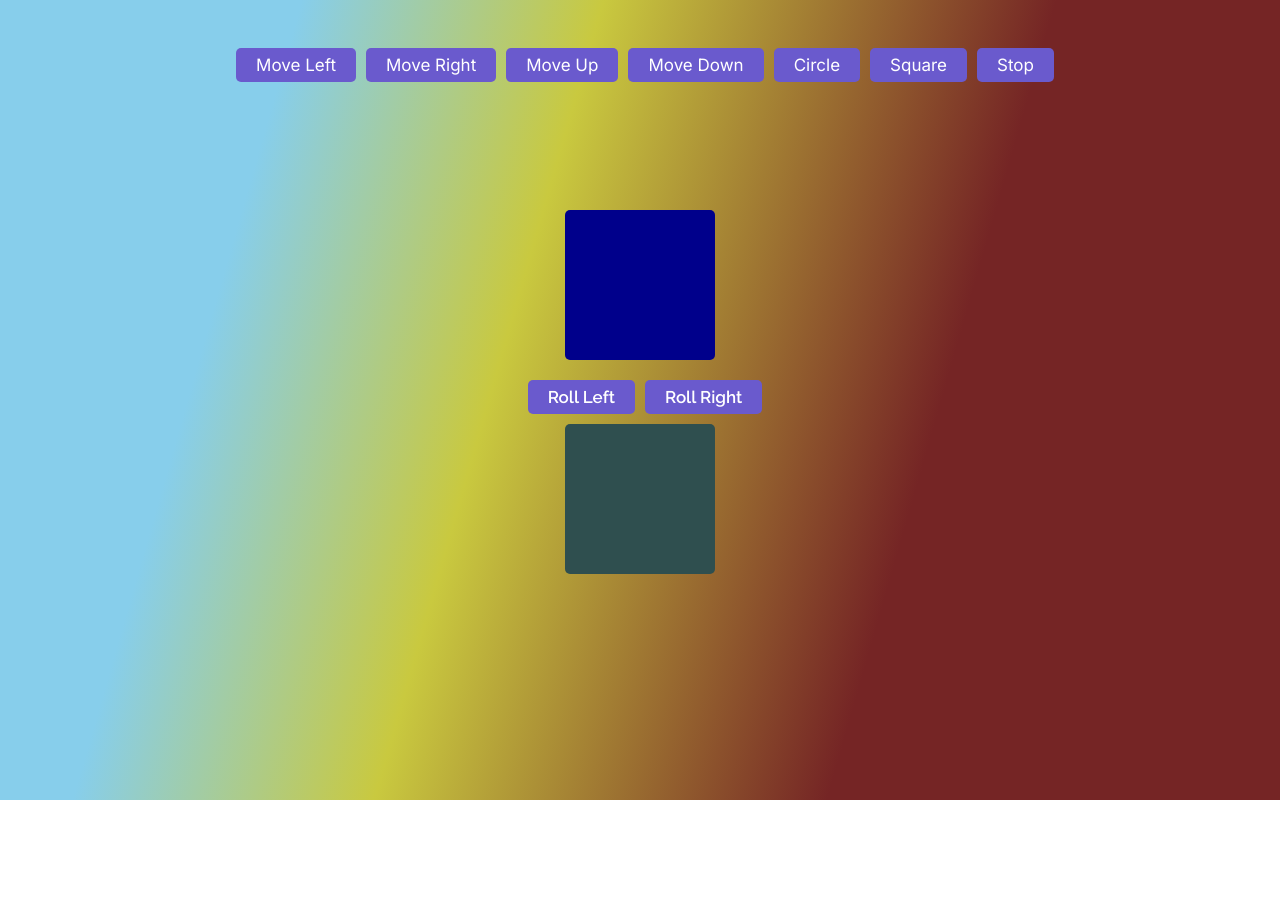
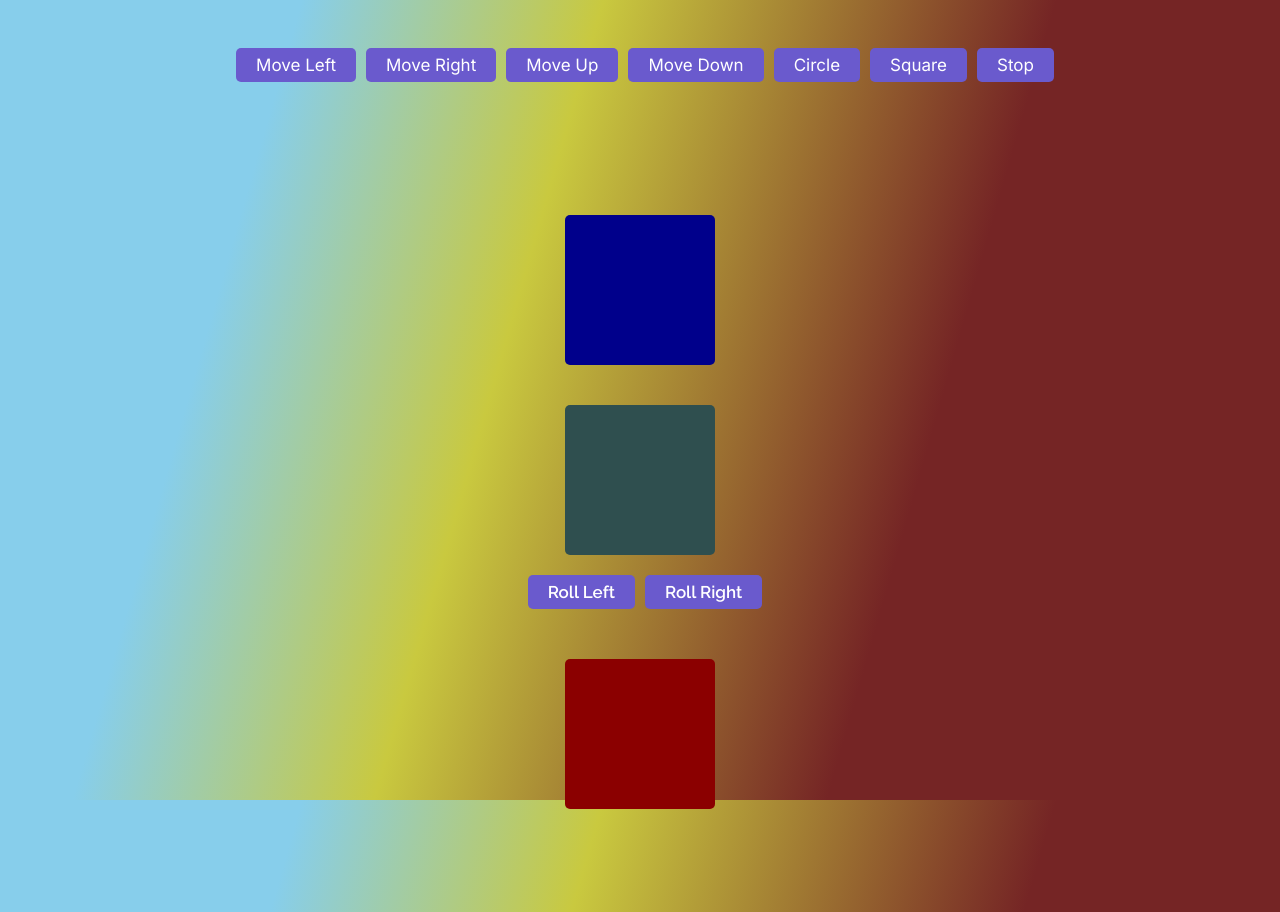
Before and after one commit to Abu-Sameer/motion, a React (Create React App) app: page / in a window 1280 px wide. Before the commit the page ends 800 px from the top, so only its background shows below. Built offline with nearby package versions, Linux system fonts and the light colour scheme; a web font is replaced by a local one.

Commit message:
Red Roll

```diff
--- a/src/All-in-one/TestBox.css
+++ b/src/All-in-one/TestBox.css
@@ -3,7 +3,7 @@
   justify-content: center;
   align-items: center;
   flex-direction: column;
-  height: 70vh;
+  height: 100vh;
 }
 
 .cont {
@@ -20,6 +20,16 @@
   padding: 10px;
   background-color: darkslategray;
   border-radius: 5px;
+  margin-top: 40px;
+}
+
+.cont-last {
+  width: 150px;
+  height: 150px;
+  padding: 10px;
+  background-color: darkred;
+  border-radius: 5px;
+  margin-top: 40px;
 }
 
 .main-btn button {
--- a/src/All-in-one/TestBox.jsx
+++ b/src/All-in-one/TestBox.jsx
@@ -1,8 +1,10 @@
 import React from 'react';
 import { motion, useAnimation } from 'framer-motion';
 import './TestBox.css';
+import { useState } from 'react';
 
 export default function TestBox() {
+  const [rotateScale, setrotateScale] = useState(false);
   const control = useAnimation();
   const controller = useAnimation();
   return (
@@ -75,6 +77,7 @@ export default function TestBox() {
       </div>
       <div className="testContainer">
         <motion.div className="cont" animate={control} />
+        <motion.div className="conto" animate={controller} />
         <div className="btn">
           <button
             onClick={() => {
@@ -82,7 +85,6 @@ export default function TestBox() {
                 x: 600,
                 rotate: 360,
                 opacity: 1,
-                initial: { opacity: 0.3 },
                 transition: { type: 'spring', stiffness: 30 },
               });
             }}
@@ -95,7 +97,6 @@ export default function TestBox() {
                 x: -600,
                 rotate: -360,
                 opacity: 1,
-                initial: { opacity: 0.3 },
                 transition: { type: 'spring', stiffness: 30 },
               });
             }}
@@ -103,7 +104,18 @@ export default function TestBox() {
             roll right
           </button>
         </div>
-        <motion.div className="conto" animate={controller} />
+        <motion.div
+          className="cont-last"
+          onClick={() => setrotateScale(!rotateScale)}
+          animate={{
+            scale: rotateScale ? [1.1, 1.3, 1.5, 1.3, 1.1] : '',
+            rotate: rotateScale ? [0, 220, 360, 360, 0] : '',
+            borderRadius: rotateScale
+              ? ['10%', '30%', ' 50%', '50%', '10%']
+              : '',
+            transition: rotateScale ? { duration: 2 } : '',
+          }}
+        />
       </div>
     </div>
   );
--- a/src/App.css
+++ b/src/App.css
@@ -2,6 +2,15 @@
   margin: 0;
   padding: 0;
   box-sizing: border-box;
+}
+
+body {
+  background: linear-gradient(
+    106deg,
+    skyblue 20%,
+    rgb(201, 201, 63) 40%,
+    rgb(117, 37, 37) 70%
+  );
 }
 
 .App {
@@ -9,10 +18,4 @@
   padding: 3rem;
   display: flex;
   justify-content: center;
-  background: linear-gradient(
-    106deg,
-    skyblue 20%,
-    rgb(201, 201, 63) 40%,
-    rgb(117, 37, 37) 70%
-  );
 }
```
